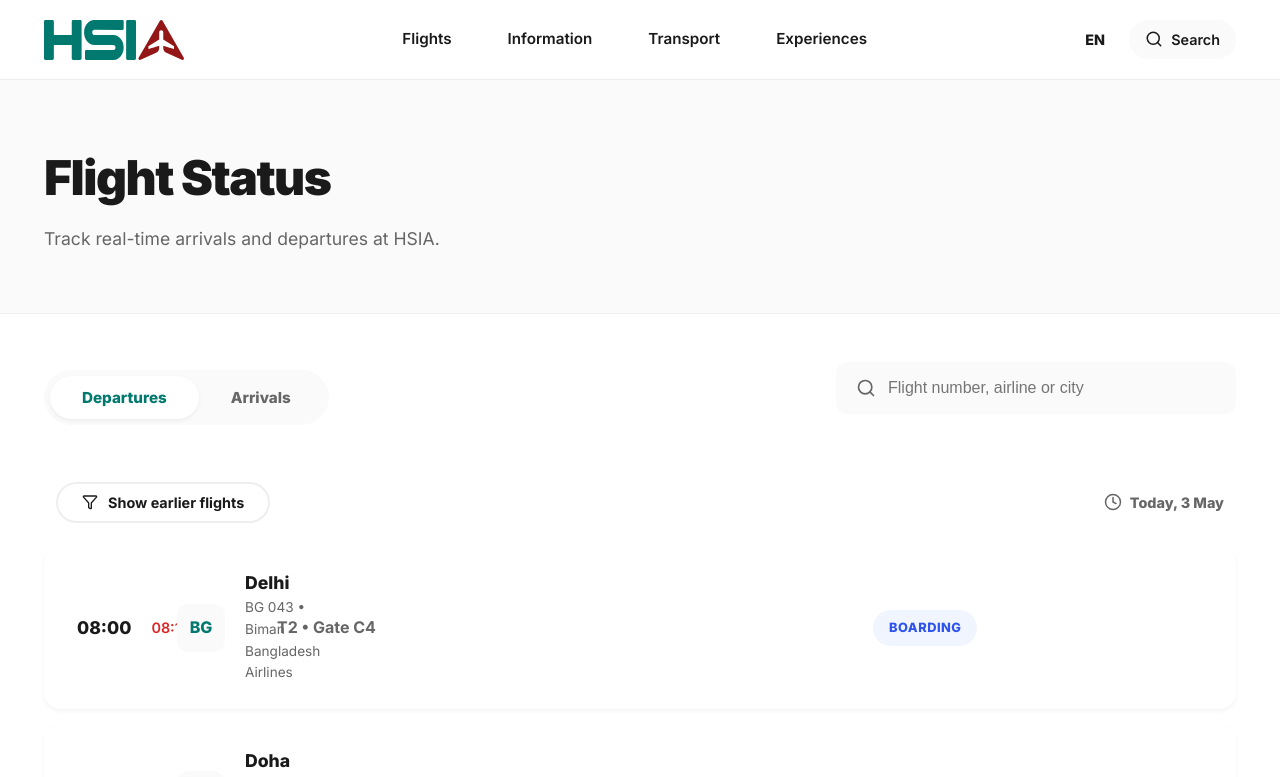
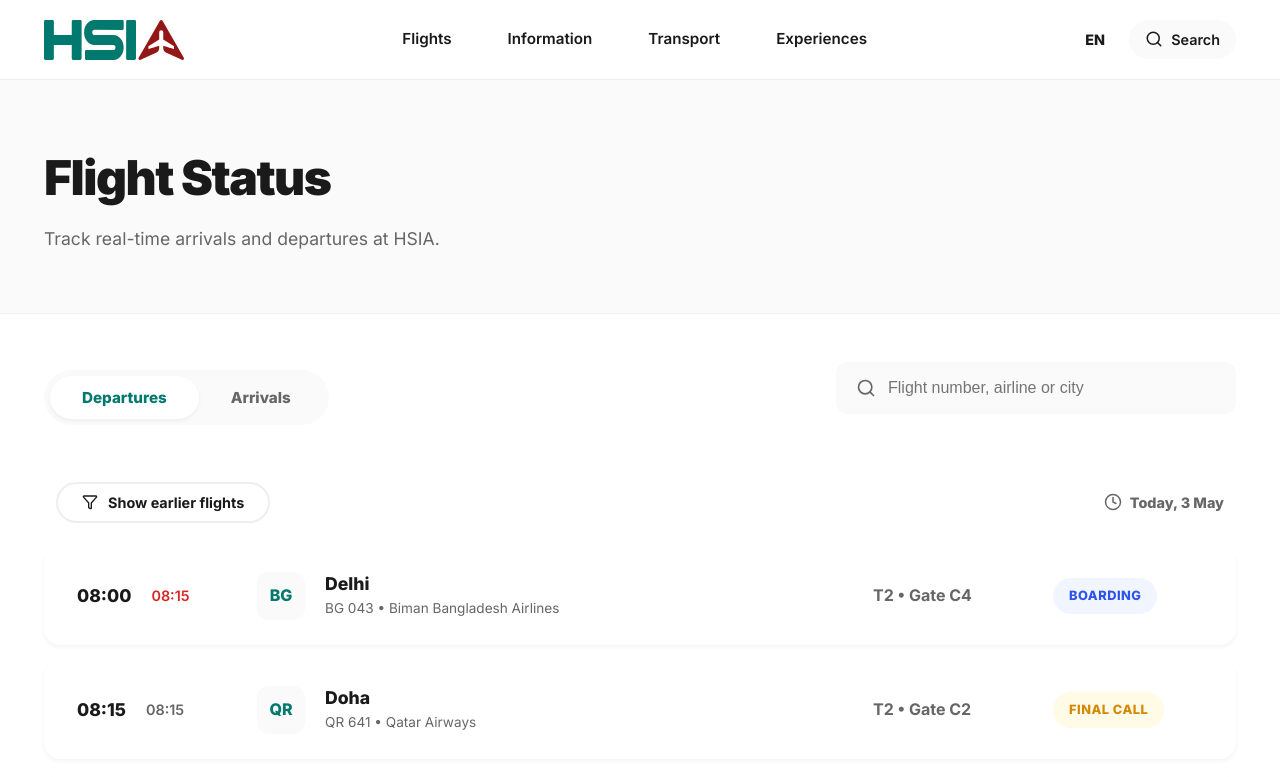
Before and after one commit to mailtohamim/HSIA-Airport, a Next.js app: page /flights/status in a window 1280 px wide. Shown: the top 777 px of the page. Built offline with nearby package versions, Linux system fonts and the light colour scheme.

Commit message:
Fix UI: Restore desktop flight row grid layout and mouse scroll wheel tracking

```diff
--- a/src/app/globals.css
+++ b/src/app/globals.css
@@ -24,9 +24,10 @@
 
 * { margin: 0; padding: 0; box-sizing: border-box; }
 
-html, body {
+html {
   -webkit-tap-highlight-color: transparent;
-  overscroll-behavior-y: none;
+}
+body {
   overflow-x: hidden;
 }
 
@@ -249,7 +250,7 @@ img { max-width: 100%; height: auto; }
 .flight-card-list { display: flex; flex-direction: column; gap: 16px; margin-bottom: 48px; }
 .flight-row-premium {
   background: #fff; border-radius: 16px; padding: 24px 32px;
-  display: grid; grid-template-columns: 100px 100px 1fr 180px 150px; align-items: center;
+  display: grid; grid-template-columns: 180px 1fr 180px 150px; align-items: center;
   box-shadow: var(--shadow-sm); transition: all 0.3s;
   border: 1px solid transparent; cursor: pointer;
 }
```
